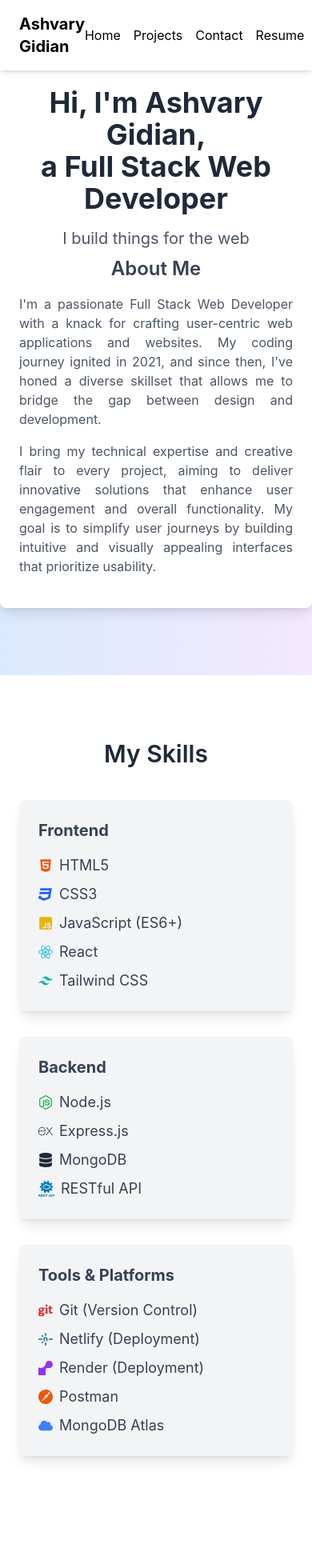
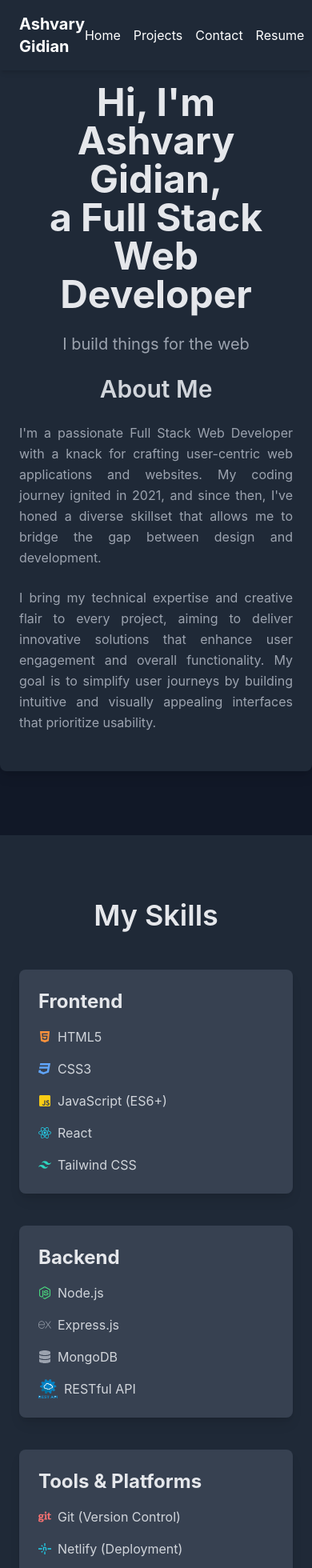
Before and after one commit to Ashvary1996/portfolio, a React (Create React App) app: page / in a window 390 px wide. Shown: the top 1960 px of the page at 80% size. Built offline with nearby package versions, Linux system fonts and the light colour scheme.

Commit message:
dark them added + mail added

```diff
--- a/src/App.css
+++ b/src/App.css
@@ -1,5 +1,6 @@
 .App {
   text-align: center;
+
 }
 
 .App-logo {
--- a/src/components/Contact.jsx
+++ b/src/components/Contact.jsx
@@ -6,11 +6,13 @@ import {
   FaPhone,
   FaMapMarkerAlt,
 } from "react-icons/fa";
+import emailjs from "emailjs-com";
 
 const Contact = () => {
   const [formData, setFormData] = useState({
     name: "",
     email: "",
+    subject: "",
     message: "",
   });
 
@@ -21,33 +23,53 @@ const Contact = () => {
     });
   };
 
+  const sendEmail = (e) => {
+    e.preventDefault();
+
+    emailjs
+      .sendForm(
+        process.env.REACT_APP_SERVICE_ID,
+        process.env.REACT_APP_TEMPLATE_ID,
+        e.target,
+        process.env.REACT_APP_PRIVATE_KEY
+      )
+      .then(
+        (result) => {
+          console.log(result.text);
+        },
+        (error) => {
+          console.log(error.text);
+        }
+      );
+  };
+
   const handleSubmit = (e) => {
     e.preventDefault();
-    console.log(formData);
+    sendEmail(e);
   };
 
   return (
-    <section id="contact" className="min-h-screen py-20 bg-gray-100">
-      <div className="container mx-auto px-6">
+    <section id="contact" className="min-h-screen py-20 bg-gray-900 text-white">
+      <div className="container mx-auto px-4 sm:px-6 lg:px-8">
         <h2 className="text-3xl font-bold text-center mb-2">Contact Me</h2>
-        <p className="text-sm text-center italic p-5 ">
-         ( Connect with me If you want to know more about me or my work, or if
+        <p className="text-sm text-center italic p-5">
+          Connect with me if you want to know more about me or my work, or if
           you would just like to say hello, send me a message. I'd love to hear
-          from you )
+          from you.
         </p>
         <div className="flex flex-col md:flex-row justify-between items-center">
           <div className="md:w-1/3 mb-12 md:mb-0">
             <h3 className="text-2xl font-bold mb-4">Get in Touch</h3>
-            <p className="mb-4">
-              <FaMapMarkerAlt className="inline-block mr-2" />
+            <p className="mb-4 flex items-center">
+              <FaMapMarkerAlt className="mr-2" />
               <span>Chhindwara (M.P)</span>
             </p>
-            <p className="mb-4">
-              <FaPhone className="inline-block mr-2" />
+            <p className="mb-4 flex items-center">
+              <FaPhone className="mr-2" />
               <span>+91 7000240904</span>
             </p>
-            <p className="mb-4">
-              <FaEnvelope className="inline-block mr-2" />
+            <p className="mb-4 flex items-center">
+              <FaEnvelope className="mr-2" />
               <span>ashvarygidian1996@gmail.com</span>
             </p>
             <div className="flex space-x-4 mt-6">
@@ -55,7 +77,7 @@ const Contact = () => {
                 href="https://github.com/ashvarygidian"
                 target="_blank"
                 rel="noreferrer"
-                className="text-gray-800 hover:text-gray-600 transition duration-300"
+                className="text-gray-300 hover:text-gray-500 transition duration-300"
               >
                 <FaGithub size={30} />
               </a>
@@ -63,7 +85,7 @@ const Contact = () => {
                 href="https://www.linkedin.com/in/ashvarygidian"
                 target="_blank"
                 rel="noreferrer"
-                className="text-gray-800 hover:text-gray-600 transition duration-300"
+                className="text-gray-300 hover:text-gray-500 transition duration-300"
               >
                 <FaLinkedin size={30} />
               </a>
@@ -71,43 +93,54 @@ const Contact = () => {
                 href="mailto:ashvarygidian1996@gmail.com"
                 target="_blank"
                 rel="noreferrer"
-                className="text-gray-800 hover:text-gray-600 transition duration-300"
+                className="text-gray-300 hover:text-gray-500 transition duration-300"
               >
                 <FaEnvelope size={30} />
               </a>
             </div>
           </div>
-          <div className="md:w-2/3 bg-white p-8 shadow-lg rounded-lg">
-            <form onSubmit={handleSubmit} className="space-y-6">
+          <div className="md:w-2/3 bg-gray-800 p-8 shadow-lg rounded-lg ">
+            <form onSubmit={handleSubmit} className="space-y-6 text-black">
               <div>
-                <label className="block mb-2 text-gray-600">Name</label>
+                <label className="block mb-2 text-gray-300">Name</label>
                 <input
                   type="text"
                   name="name"
                   value={formData.name}
                   onChange={handleChange}
-                  className="w-full px-4 py-2 border rounded-lg focus:outline-none focus:ring-2 focus:ring-blue-500"
+                  className="w-full px-4 py-2 border rounded-lg focus:outline-none focus:ring-2 focus:ring-blue-500 bg-gray-300 "
                   required
                 />
               </div>
               <div>
-                <label className="block mb-2 text-gray-600">Email</label>
+                <label className="block mb-2 text-gray-300">Email</label>
                 <input
                   type="email"
                   name="email"
                   value={formData.email}
                   onChange={handleChange}
-                  className="w-full px-4 py-2 border rounded-lg focus:outline-none focus:ring-2 focus:ring-blue-500"
+                  className="w-full px-4 py-2 border rounded-lg focus:outline-none focus:ring-2 focus:ring-blue-500 bg-gray-300 "
                   required
                 />
               </div>
               <div>
-                <label className="block mb-2 text-gray-600">Message</label>
+                <label className="block mb-2 text-gray-300">Subject</label>
+                <input
+                  type="subject"
+                  name="subject"
+                  value={formData.subject}
+                  onChange={handleChange}
+                  className="w-full px-4 py-2 border rounded-lg focus:outline-none focus:ring-2 focus:ring-blue-500 bg-gray-300 "
+                  required
+                />
+              </div>
+              <div>
+                <label className="block mb-2 text-gray-300">Message</label>
                 <textarea
                   name="message"
                   value={formData.message}
                   onChange={handleChange}
-                  className="w-full px-4 py-2 border rounded-lg focus:outline-none focus:ring-2 focus:ring-blue-500"
+                  className="w-full px-4 py-2 border rounded-lg focus:outline-none focus:ring-2 focus:ring-blue-500 "
                   required
                 ></textarea>
               </div>
--- a/src/components/Home.jsx
+++ b/src/components/Home.jsx
@@ -23,28 +23,26 @@ const Home = () => {
     <>
       <section
         id="home"
-        className="min-h-screen flex py-20 items-center justify-center bg-gradient-to-r from-blue-100 to-purple-100"
+        className="w-full min-h-screen flex py-20 items-center justify-center bg-gray-900 text-white"
       >
-        <div className="text-center max-w-4xl mx-auto p-6 bg-white shadow-lg rounded-lg">
-          <h1 className="text-4xl font-bold mb-4 text-gray-800">
+        <div className="text-center max-w-4xl mx-auto p-6 bg-gray-800 shadow-lg rounded-lg transform transition duration-1000 hover:scale-125">
+          <h1 className="text-5xl font-bold mb-6 text-gray-200">
             Hi, I'm Ashvary Gidian,
             <br />a Full Stack Web Developer
           </h1>
-          <p className="text-xl mb-2 text-gray-600">
+          <p className="text-xl mb-6 text-gray-400">
             I build things for the web
           </p>
-
-          <h2 className="text-2xl font-semibold mb-4 text-gray-700">
+          <h2 className="text-3xl font-semibold mb-6 text-gray-300">
             About Me
           </h2>
-          <p className="text-justify mb-4 text-gray-600">
+          <p className="text-justify mb-6 text-gray-400 leading-relaxed">
             I'm a passionate Full Stack Web Developer with a knack for crafting
             user-centric web applications and websites. My coding journey
             ignited in 2021, and since then, I've honed a diverse skillset that
             allows me to bridge the gap between design and development.
           </p>
-
-          <p className="text-justify mb-4 text-gray-600">
+          <p className="text-justify mb-6 text-gray-400 leading-relaxed">
             I bring my technical expertise and creative flair to every project,
             aiming to deliver innovative solutions that enhance user engagement
             and overall functionality. My goal is to simplify user journeys by
@@ -53,87 +51,86 @@ const Home = () => {
           </p>
         </div>
       </section>
-      <section className="skills-section py-20 bg-white">
-        <div className="text-center mb-10">
-          <h2 className="text-3xl font-semibold text-gray-800">My Skills</h2>
+      <section className="skills-section py-20 bg-gray-800">
+        <div className="text-center mb-12">
+          <h2 className="text-4xl font-semibold text-gray-200">My Skills</h2>
         </div>
-        <div className="max-w-4xl mx-auto grid grid-cols-1 md:grid-cols-2 gap-8 text-left px-6 text-lg">
-          <div className="skill-item bg-gray-100 p-6 rounded-lg shadow-lg">
-            <h3 className="font-bold text-xl mb-4 text-gray-700">Frontend</h3>
-            <ul className="skills-list  space-y-2 text-gray-700">
+        <div className="max-w-6xl mx-auto grid grid-cols-1 md:grid-cols-2 lg:grid-cols-3 gap-10 px-6">
+          <div className="skill-item bg-gray-700 p-6 rounded-lg shadow-lg hover:bg-gray-600 transition duration-300">
+            <h3 className="font-bold text-2xl mb-4 text-gray-200">Frontend</h3>
+            <ul className="skills-list space-y-4 text-gray-300">
               <li className="flex items-center">
-                <FaHtml5 className="mr-2 text-orange-600 hover:scale-150 transition-transform" />{" "}
+                <FaHtml5 className="mr-2 text-orange-400 hover:scale-125 transition-transform" />
                 HTML5
               </li>
               <li className="flex items-center">
-                <FaCss3 className="mr-2 text-blue-600 hover:scale-150 transition-transform" />{" "}
+                <FaCss3 className="mr-2 text-blue-400 hover:scale-125 transition-transform" />
                 CSS3
               </li>
               <li className="flex items-center">
-                <FaJsSquare className="mr-2 text-yellow-500 hover:scale-150 transition-transform" />{" "}
+                <FaJsSquare className="mr-2 text-yellow-400 hover:scale-125 transition-transform" />
                 JavaScript (ES6+)
               </li>
               <li className="flex items-center">
-                <FaReact className="mr-2 text-cyan-500 hover:scale-150 transition-transform" />{" "}
+                <FaReact className="mr-2 text-cyan-400 hover:scale-125 transition-transform" />
                 React
               </li>
               <li className="flex items-center">
-                <SiTailwindcss className="mr-2 text-teal-500 hover:scale-150 transition-transform" />{" "}
+                <SiTailwindcss className="mr-2 text-teal-400 hover:scale-125 transition-transform" />
                 Tailwind CSS
               </li>
             </ul>
           </div>
 
-          <div className="skill-item bg-gray-100 p-6 rounded-lg shadow-lg">
-            <h3 className="font-bold text-xl mb-4 text-gray-700">Backend</h3>
-            <ul className="skills-list space-y-2 text-gray-700">
+          <div className="skill-item bg-gray-700 p-6 rounded-lg shadow-lg hover:bg-gray-600 transition duration-300">
+            <h3 className="font-bold text-2xl mb-4 text-gray-200">Backend</h3>
+            <ul className="skills-list space-y-4 text-gray-300">
               <li className="flex items-center">
-                <FaNodeJs className="mr-2 text-green-600 hover:scale-150 transition-transform" />{" "}
+                <FaNodeJs className="mr-2 text-green-400 hover:scale-125 transition-transform" />
                 Node.js
               </li>
               <li className="flex items-center">
-                <SiExpress className="mr-2 text-gray-800 hover:scale-150 transition-transform" />{" "}
+                <SiExpress className="mr-2 text-gray-400 hover:scale-125 transition-transform" />
                 Express.js
               </li>
               <li className="flex items-center">
-                <FaDatabase className="mr-2 text-gray-800 hover:scale-150 transition-transform" />{" "}
+                <FaDatabase className="mr-2 text-gray-400 hover:scale-125 transition-transform" />
                 MongoDB
               </li>
               <li className="flex items-center">
                 <img
                   src={restApiIcon}
-                  alt="restApiIcon"
-                  className="mr-2 text-blue-600 hover:scale-150  odd: transition-transform size-5"
+                  alt="REST API"
+                  className="mr-2 hover:scale-125 transition-transform w-6 h-6"
                 />
                 RESTful API
               </li>
             </ul>
           </div>
 
-          <div className="skill-item bg-gray-100 p-6 rounded-lg shadow-lg">
-            <h3 className="font-bold text-xl mb-4 text-gray-700">
+          <div className="skill-item bg-gray-700 p-6 rounded-lg shadow-lg hover:bg-gray-600 transition duration-300">
+            <h3 className="font-bold text-2xl mb-4 text-gray-200">
               Tools & Platforms
             </h3>
-            <ul className="skills-list space-y-2 text-gray-700">
+            <ul className="skills-list space-y-4 text-gray-300">
               <li className="flex items-center">
-                <FaGit className="mr-2 text-red-600 hover:scale-150 transition-transform" />{" "}
+                <FaGit className="mr-2 text-red-400 hover:scale-125 transition-transform" />
                 Git (Version Control)
               </li>
               <li className="flex items-center">
-                <SiNetlify className="mr-2 text-cyan-700 hover:scale-150 transition-transform" />{" "}
+                <SiNetlify className="mr-2 text-cyan-400 hover:scale-125 transition-transform" />
                 Netlify (Deployment)
               </li>
               <li className="flex items-center">
-                <SiRender className="mr-2 text-purple-600 hover:scale-150 transition-transform" />{" "}
+                <SiRender className="mr-2 text-purple-400 hover:scale-125 transition-transform" />
                 Render (Deployment)
               </li>
               <li className="flex items-center">
-                <SiPostman className="mr-2 text-orange-600 hover:scale-150 transition-transform" />{" "}
+                <SiPostman className="mr-2 text-orange-400 hover:scale-125 transition-transform" />
                 Postman
               </li>
-
               <li className="flex items-center">
-                <FaCloud className="mr-2 text-blue-500 hover:scale-150 transition-transform" />{" "}
+                <FaCloud className="mr-2 text-blue-400 hover:scale-125 transition-transform" />
                 MongoDB Atlas
               </li>
             </ul>
--- a/src/components/Navbar.jsx
+++ b/src/components/Navbar.jsx
@@ -4,7 +4,7 @@ const resumeUrl = require("../data/resume.pdf");
 
 const Navbar = () => {
   return (
-    <nav className="fixed top-0 w-full bg-white shadow-md z-10 ">
+    <nav className="fixed top-0 w-full bg-gray-800 text-white shadow-md z-10">
       <div className="container mx-auto px-6 py-4 flex justify-between items-center">
         <Link
           to="home"
@@ -19,7 +19,7 @@ const Navbar = () => {
             to="home"
             smooth={true}
             duration={1000}
-            className="cursor-pointer"
+            className="cursor-pointer hover:text-gray-300"
           >
             Home
           </Link>
@@ -27,7 +27,7 @@ const Navbar = () => {
             to="projects"
             smooth={true}
             duration={1000}
-            className="cursor-pointer"
+            className="cursor-pointer hover:text-gray-300"
           >
             Projects
           </Link>
@@ -35,7 +35,7 @@ const Navbar = () => {
             to="contact"
             smooth={true}
             duration={1000}
-            className="cursor-pointer"
+            className="cursor-pointer hover:text-gray-300"
           >
             Contact
           </Link>
@@ -50,6 +50,7 @@ const Navbar = () => {
                 e.preventDefault();
               }
             }}
+            className="hover:text-gray-300"
           >
             Resume
           </a>
--- a/src/components/Projects.jsx
+++ b/src/components/Projects.jsx
@@ -10,6 +10,7 @@ import {
   FaNodeJs,
   FaDatabase,
   FaCloud,
+  FaBootstrap
 } from "react-icons/fa";
 import {
   SiTailwindcss,
@@ -18,81 +19,71 @@ import {
   SiPostman,
   SiExpress,
   SiMongodb,
+  SiRazorpay,
+  SiAxios
 } from "react-icons/si";
 import restApiIcon from "../data/restApi.png";
 
 const techIcons = {
-  html: <FaHtml5 size={30} className="text-orange-600" />,
-  css: <FaCss3 size={30} className="text-blue-600" />,
-  js: <FaJsSquare size={30} className="text-yellow-500" />,
-  react: <FaReact size={30} className="text-cyan-500" />,
-  node: <FaNodeJs size={30} className="text-green-600" />,
-  express: <SiExpress size={30} className="text-gray-800" />,
-  mongodb: <SiMongodb size={30} className="text-green-500" />,
-  mongodbAtlas: <FaDatabase size={30} className="text-green-500" />,
-  tailwind: <SiTailwindcss size={30} className="text-teal-500" />,
+  html: <FaHtml5 size={30} className="text-orange-400" />,
+  css: <FaCss3 size={30} className="text-blue-400" />,
+  js: <FaJsSquare size={30} className="text-yellow-400" />,
+  react: <FaReact size={30} className="text-cyan-400" />,
+  node: <FaNodeJs size={30} className="text-green-400" />,
+  express: <SiExpress size={30} className="text-gray-400" />,
+  mongodb: <SiMongodb size={30} className="text-green-400" />,
+  mongodbAtlas: <FaDatabase size={30} className="text-green-400" />,
+  tailwind: <SiTailwindcss size={30} className="text-teal-400" />,
   restfulApi: <img src={restApiIcon} alt="REST API" className="w-5 h-5" />,
-  gitHub: <FaGithub size={30} className="text-gray-800" />,
-  netlify: <SiNetlify size={30} className="text-green-600" />,
-  render: <SiRender size={30} className="text-purple-600" />,
-  postman: <SiPostman size={30} className="text-orange-600" />,
-  mongoDbAtlas: <FaCloud size={30} className="text-green-500" />,
+  gitHub: <FaGithub size={30} className="text-gray-400" />,
+  netlify: <SiNetlify size={30} className="text-green-400" />,
+  render: <SiRender size={30} className="text-purple-400" />,
+  postman: <SiPostman size={30} className="text-orange-400" />,
+  mongoDbAtlas: <FaCloud size={30} className="text-green-400" />,
+  bootstrap : <FaBootstrap size={30} className="text-purple-400"/>,
+  razorpay : <SiRazorpay size={30} className="text-blue-400"/>,
+  axios : <SiAxios  size={30} className="text-blue-400"/>
 };
 
 const Projects = () => {
   return (
-    <section id="projects" className="min-h-screen py-20 bg-white">
+    <section id="projects" className="min-h-screen py-20 bg-gray-900">
       <div className="container mx-auto px-6">
         <div>
-          <h2 className="text-3xl font-bold text-center mb-5">Projects</h2>
-          <p className="text-center italic mb-5">
+          <h2 className="text-3xl font-bold text-center mb-5 text-white">Projects</h2>
+          <p className="text-center italic mb-5 text-white">
             A preview of some projects I worked on.
           </p>
         </div>
-        <h3 className="text-2xl font-bold mb-6">Major Projects</h3>
         <div className="space-y-8">
           {majorProjects.map((project, index) => (
             <div
               key={index}
-              className={`project-card p-6 bg-gray-100 rounded-lg shadow-md transition duration-300 hover:bg-gray-200 flex ${
-                index % 2 === 0 ? "flex-row" : "flex-row-reverse"
+              className={`project-card p-6 bg-gray-800 rounded-lg shadow-md transition duration-300 hover:bg-gray-700 flex flex-col lg:flex-row ${
+                index % 2 === 0 ? "" : "lg:flex-row-reverse"
               }`}
             >
-              <div className="w-3/5">
-                <h3 className="project-title text-2xl font-bold mb-2 hover:text-blue-500">
+              <div className="lg:w-3/5">
+                <h3 className="project-title text-2xl font-bold mb-2 hover:text-blue-400 text-white">
                   {project.title}
                 </h3>
-                <p className="project-duration text-gray-600 mb-2">
+                <p className="project-duration text-gray-400 mb-2">
                   {project.duration}
                 </p>
-                <p className="project-description text-gray-800">
+                <p className="project-description text-gray-300">
                   {project.description}
                 </p>
 
-                <div className="project-actions hidden hover:flex justify-between items-center mt-2">
-                  <a href={project.link} className="project-link text-blue-500">
-                    Live Link
-                  </a>
-                  {project.gitHubLink && (
-                    <a
-                      href={project.gitHubLink}
-                      target="_blank"
-                      rel="noopener noreferrer"
-                    >
-                      <FaGithub className="text-gray-500 hover:text-blue-500" />
-                    </a>
-                  )}
-                </div>
               </div>
               <div
-                className={`relative w-2/5 overflow-hidden rounded ${
-                  index % 2 === 0 ? "" : "mr-5 "
+                className={`relative w-full lg:w-2/5 overflow-hidden rounded mt-4 lg:mt-0 lg:ml-4 ${
+                  index % 2 === 0 ? "" : "lg:mr-4"
                 }`}
               >
                 <img
                   src={project.image}
                   alt={project.title}
-                  className="w-full h-full object-cover transition duration-300 ease-in-out hover:opacity-0  "
+                  className="w-full h-full object-cover transition duration-300 ease-in-out hover:opacity-75"
                 />
                 <div className="absolute top-0 left-0 w-full h-full flex flex-col items-center justify-center text-white bg-gray-900 bg-opacity-75 opacity-0 transition-opacity duration-300 ease-in-out hover:opacity-100">
                   <h4 className="text-4xl font-bold mb-2">{project.title}</h4>
@@ -101,7 +92,7 @@ const Projects = () => {
                       href={project.liveLink}
                       target="_blank"
                       rel="noreferrer"
-                      className="hover:text-sky-500"
+                      className="hover:text-sky-400"
                     >
                       <FaEye size={50} />
                     </a>
@@ -109,16 +100,19 @@ const Projects = () => {
                       href={project.gitHubLink}
                       target="_blank"
                       rel="noreferrer"
-                      className="hover:text-green-500"
+                      className="hover:text-green-400"
                     >
                       <FaGithub size={50} />
                     </a>
                   </div>
-                  <div className="flex flex-wrap justify-center gap-2 ">
+                  <div className="flex flex-wrap justify-center gap-2">
                     {project.techStackUsed &&
                       project.techStackUsed.map((tech) => (
-                        <div key={tech} className="flex items-center">
-                          {techIcons[tech]}
+                        <div key={tech} className="flex items-center group relative">
+                          {techIcons[tech] && techIcons[tech]}
+                          <span className="absolute bottom-full mb-1 hidden group-hover:block text-xs bg-black text-white py-1 px-2 rounded">
+                            {tech}
+                          </span>
                         </div>
                       ))}
                   </div>
--- a/src/index.css
+++ b/src/index.css
@@ -5,6 +5,7 @@ body {
     sans-serif;
   -webkit-font-smoothing: antialiased;
   -moz-osx-font-smoothing: grayscale;
+
 }
 
 code {
```
Also changed, not shown: src/data/projectData.js (+31 -25 lines), src/data/redbusHome.png (added), tailwind.config.js (line endings or trailing spaces).
